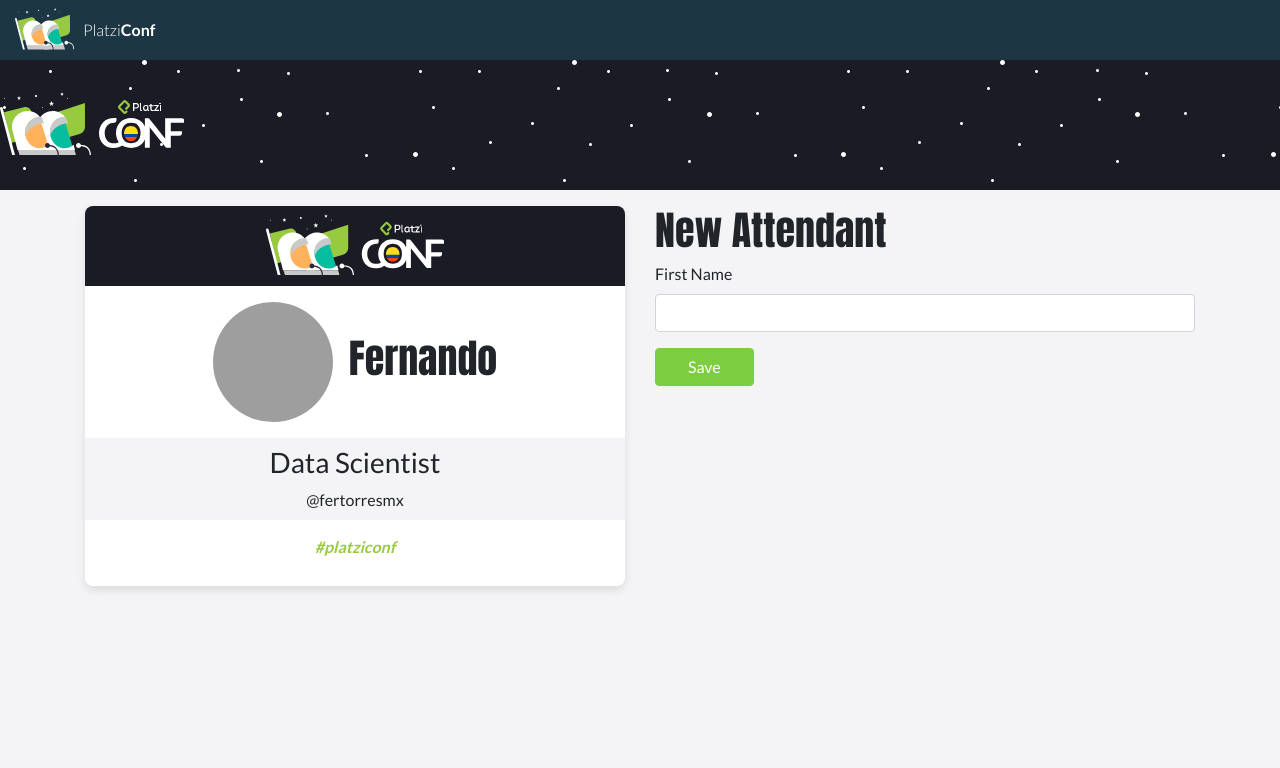
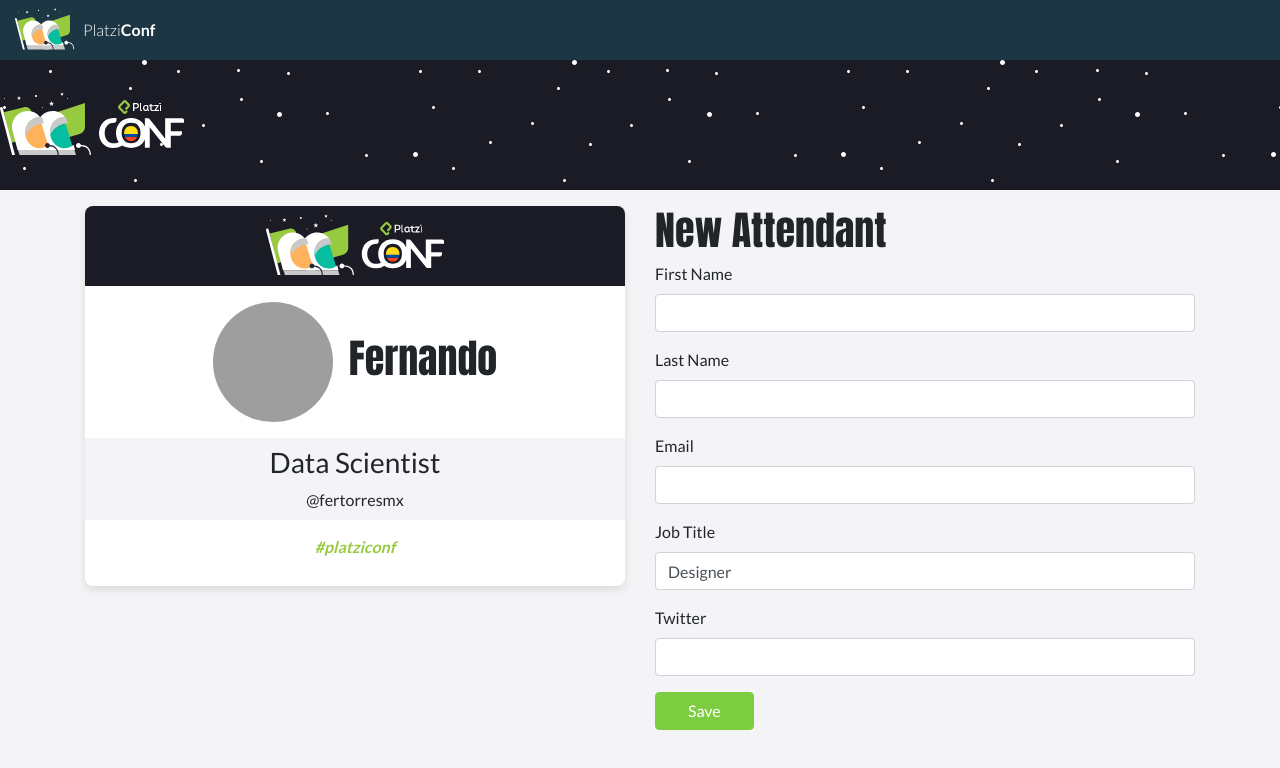
Before and after one commit to FernandoTorresL/curso-reactjs, a React (Create React App) app: page / in a window 1280 px wide. Shown: the top 768 px of the page. Built offline with nearby package versions, Linux system fonts and the light colour scheme; grey boxes are pictures that could not be loaded.

Commit message:
Managing state. Add more inputs to form

```diff
--- a/src/components/BadgeForm.js
+++ b/src/components/BadgeForm.js
@@ -1,10 +1,18 @@
 import React from 'react'
 
 class BadgeForm extends React.Component {
+	state = {
+		jobTitle: 'Designer',
+	};
+
 	handleChange = e => {
-		console.log({
-			name: e.target.name,
-			value: e.target.value });
+		// console.log({
+		// 	name: e.target.name,
+		// 	value: e.target.value });
+
+		this.setState({
+			[e.target.name]: e.target.value,
+		})
 	};
 
 	handleClick = e => {
@@ -14,6 +22,7 @@
 	handleSubmit = e => {
 		e.preventDefault();
 		console.log("Form was submitted");
+		console.log(this.state);
 	};
 
 	render() {
@@ -24,7 +33,57 @@
 				<form onSubmit={this.handleSubmit}>
 					<div className="form-group">
 						<label>First Name</label>
-						<input onChange={this.handleChange} className="form-control" type="text" name="firstName" />
+						<input
+							onChange={this.handleChange}
+							className="form-control"
+							type="text"
+							name="firstName"
+							value={this.state.firstName}
+						/>
+					</div>
+
+					<div className="form-group">
+						<label>Last Name</label>
+						<input
+							onChange={this.handleChange}
+							className="form-control"
+							type="text"
+							name="lastName"
+							value={this.state.lastName}
+						/>
+					</div>
+
+					<div className="form-group">
+						<label>Email</label>
+						<input
+							onChange={this.handleChange}
+							className="form-control"
+							type="email"
+							name="email"
+							value={this.state.email}
+						/>
+					</div>
+
+					<div className="form-group">
+						<label>Job Title</label>
+						<input
+							onChange={this.handleChange}
+							className="form-control"
+							type="text"
+							name="jobTitle"
+							value={this.state.jobTitle}
+						/>
+					</div>
+
+					<div className="form-group">
+						<label>Twitter</label>
+						<input
+							onChange={this.handleChange}
+							className="form-control"
+							type="text"
+							name="twitter"
+							value={this.state.twitter}
+						/>
 					</div>
 
 					<button onClick={this.handleClick} className="btn btn-primary">Save</button>
```
